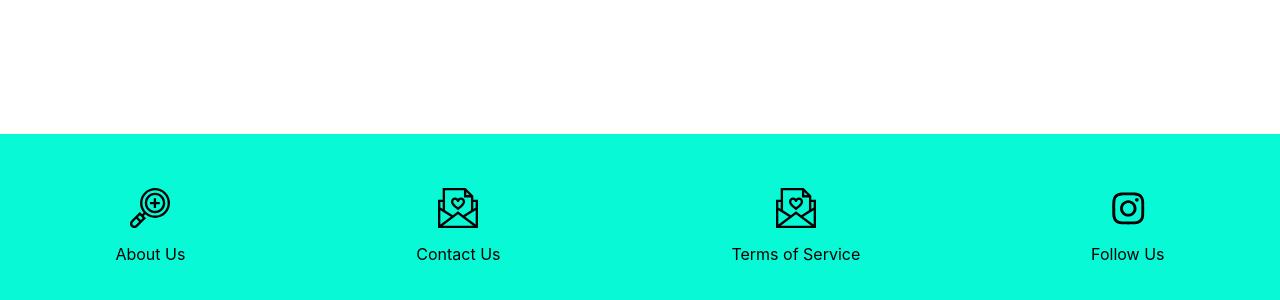
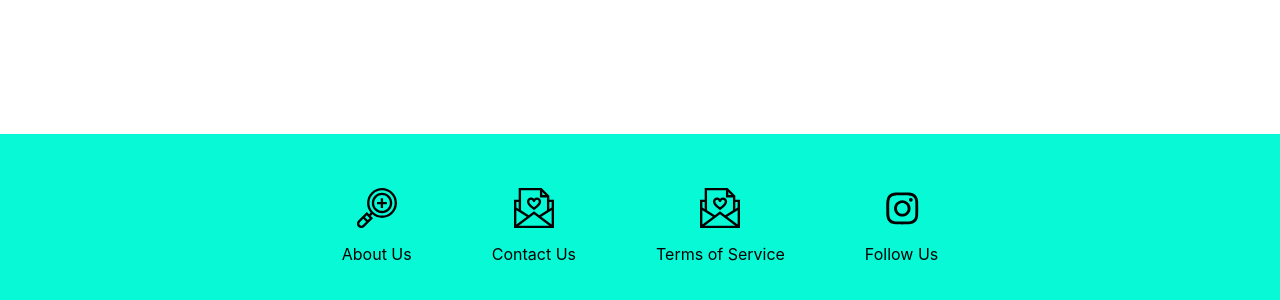
Before and after one commit to WildCodeSchool/Paris-0919-P2-Diabete, a React (Create React App) app in the folder ohmyg/: page / in a window 1280 px wide. Shown: the part 466-766 px from the top of the page. Built offline with nearby package versions, Linux system fonts and the light colour scheme.

Commit message:
desktop css improved to center content

```diff
--- a/ohmyg/src/components/layout/Footer.css
+++ b/ohmyg/src/components/layout/Footer.css
@@ -45,7 +45,7 @@ a {
 @media screen and (min-width: 1051px) {
     .footer {
         height: 200px;
-        justify-content: space-around;
+        justify-content: center;
     }
 
     .footer a div {
```
